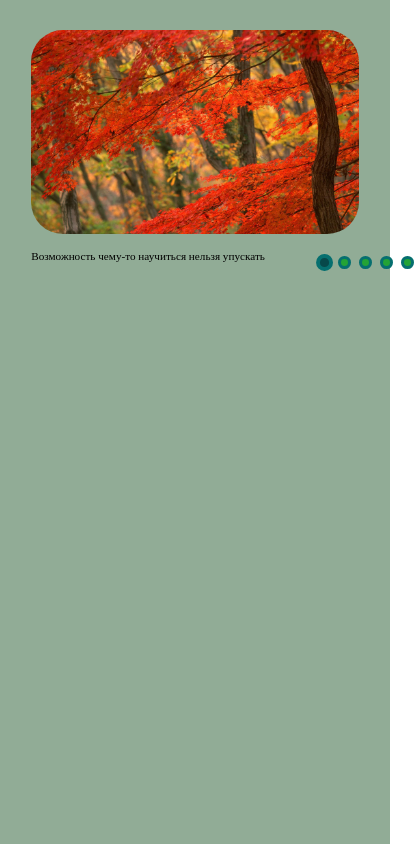
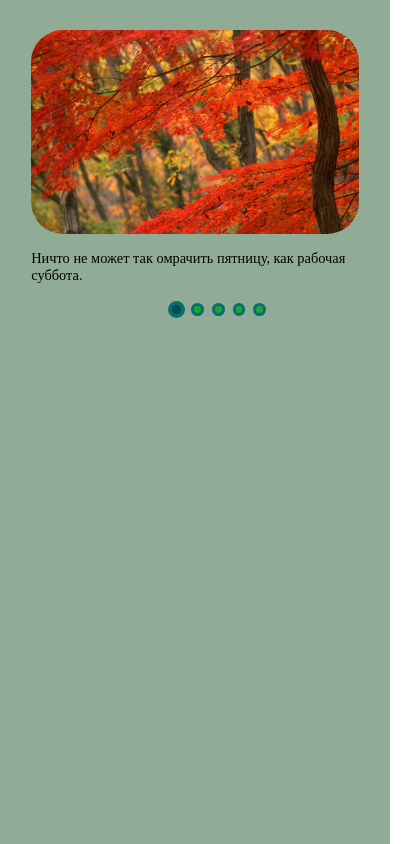
Before and after one commit to SvetlanaBand/cssMemSlider, a plain HTML site: page cssMemSlider/index.html in a window 390 px wide. Shown: the whole page, 414 px wide, since content can reach past the window. Drawn offline with Linux system fonts and the light colour scheme.

Commit message:
init:add median Mon May 16 20:53:13 2022 +0300

```diff
--- a/cssMemSlider/index.html
+++ b/cssMemSlider/index.html
@@ -38,19 +38,19 @@
             <div class="text">
               <div class="text-items">
                 <div class="text-item" id="text1">
-                    Возможность чему-то научиться нельзя упускать
+                  Ничто не может так омрачить пятницу, как рабочая суббота.
                 </div>
                 <div class="text-item" id="text2">
-                    Победившему себя ничего не страшно.
+                  После 30 женщина больше не флиртует, она фильтрует.
                 </div>
                 <div class="text-item" id="text3">
-                    Пока не упал духом, любые другие падения по плечу
+                  Ничто так не опускает на землю, как заоблачные цены
                 </div>
                 <div class="text-item" id="text4">
-                    Эмоции происходят от мыслей. Не нравится состояние - нужно менять мышление
+                  По-моему, я беременна: меня тошнит от работы и тянет на соленое море.
                 </div>
                 <div class="text-item" id="text5">
-                    Если до вашей планки не дотягиваются, это не повод ее занижать
+                  В смысле, скоро тридцать? Было же четырнадцать...
                   </div>
               </div>
             </div>
--- a/cssMemSlider/style.css
+++ b/cssMemSlider/style.css
@@ -161,6 +161,17 @@
 
   @media (max-width: 767px) {
     .text-items {
-      font-size: 0.7em;
+      font-size: 0.9em;
+    }
+    .container {
+      flex-direction: row;
+    }
+    .text {
+      width: 100%;
+    }
+    .controls {
+      width: 20%;
+      margin: 0 auto;
+      padding-bottom: 2%;
     }
   }
```
